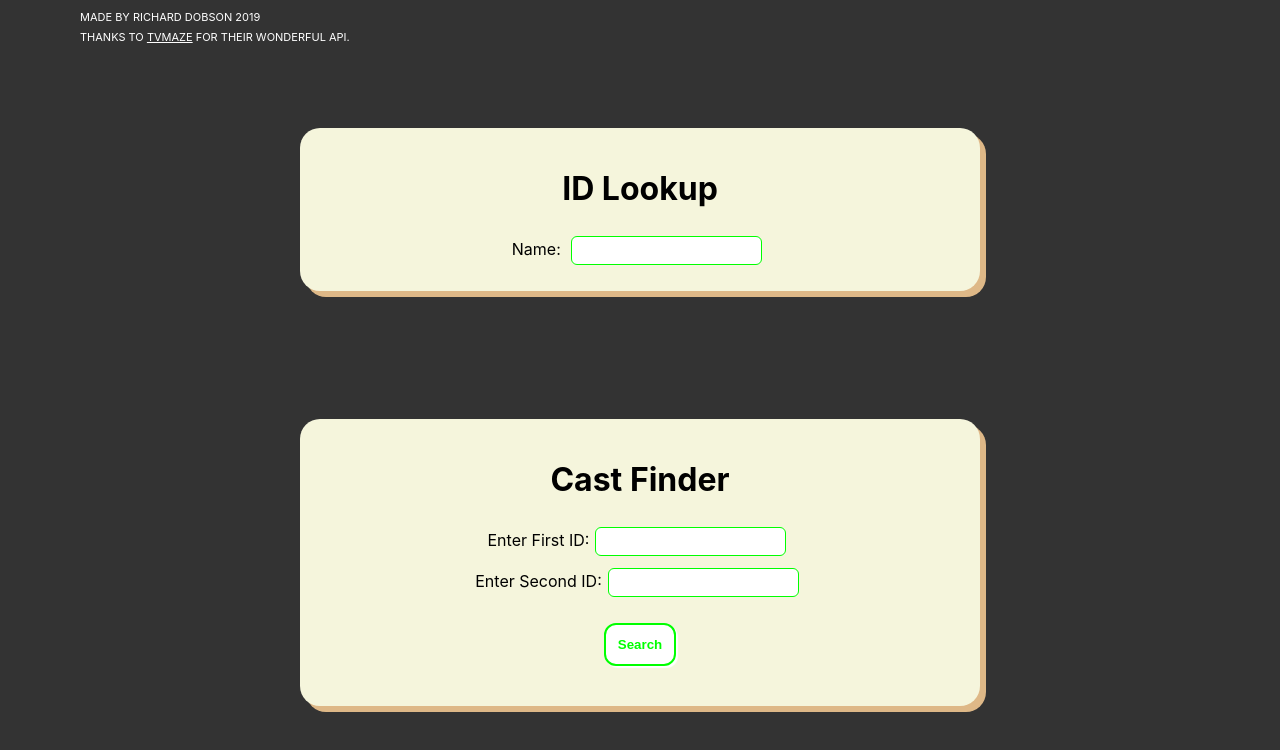
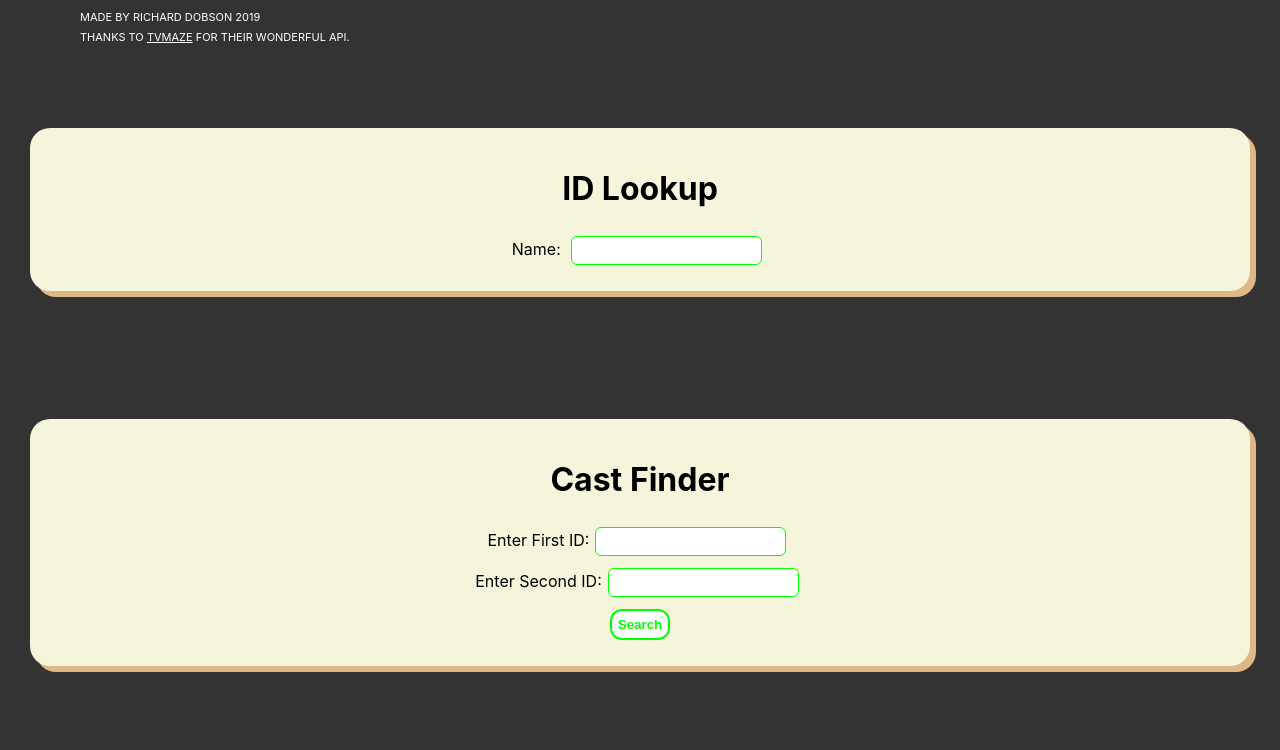
Before and after one commit to rpdobson123/actor-finder, a React (Create React App) app: page / in a window 1280 px wide. Shown: the top 750 px of the page. Built offline with nearby package versions, Linux system fonts and the light colour scheme.

Commit message:
add autofill button + style

```diff
--- a/src/App.css
+++ b/src/App.css
@@ -6,8 +6,21 @@ body {
 }
 
 .id-lookup-container {
+  display: grid;
+    grid-template-columns: 1fr 1fr;
   text-align: left;
   margin: auto;
+  max-height: 350px;
+  overflow: auto;
+}
+.id-lookup-container div {
+  height: 40px;
+  white-space: nowrap;
+}
+.id-lookup-container div .name {
+  overflow: hidden;
+  text-overflow: ellipsis;
+  max-width: calc(100% - 50px);
 }
 
 .profile-container {
@@ -45,12 +58,10 @@ body {
 
 
 .page-body {
-  display: block;
   background-color: beige;
-  width: 50%;
   display: flex;
   flex-direction: column;
-  margin: auto;
+  margin: auto 30px;
   padding: 20px;
   margin-top: 10%;
   border-radius: 20px;
@@ -77,14 +88,12 @@ input:focus {
   outline: none;
 }
 button {
-  padding: 12px;
-  margin: 20px;
-  margin-top: 20px;
+  padding: 6px;
+  margin: 6px;
   border-radius: 12px;
   color: lime;
   background: white;
   font-weight: 700;
-  box-shadow: 2px 2px 1px white;
   border: 2px solid lime;
   transition: color 200ms, background 300ms;
   cursor: pointer;
--- a/src/App.js
+++ b/src/App.js
@@ -12,7 +12,7 @@ class App extends React.Component {
       err: '',
       searchName: '',
       step: 'inputs',
-      ids: [],
+      ids: ['', ''],
     }
   }
 
@@ -68,17 +68,17 @@ class App extends React.Component {
     return <div className="input-container">
       <div>
         <label>Enter First ID:</label>
-        <input autoFocus onChange={e => this.setState({ ids: [e.currentTarget.value, ids[1] || ''] })} />
+        <input autoFocus onChange={e => this.setState({ ids: [e.currentTarget.value, ids[1] || ''] })} value={ids[0]} />
       </div>
       <div>
         <label>Enter Second ID:</label>
-        <input onChange={e => this.setState({ ids: [ids[0] || '', e.currentTarget.value] })} />
+        <input onChange={e => this.setState({ ids: [ids[0] || '', e.currentTarget.value] })} value={ids[1]} />
       </div>
       <button onClick={this.submitInputs}>Search</button>
     </div>
   }
   renderResults = () => {
-    return <div><div><button onClick={() => this.setState({ step: 'inputs', commonCast: [], ids: [] })}>Try Again</button></div>
+    return <div><div><button onClick={() => this.setState({ step: 'inputs', commonCast: [], ids: ['', ''] })}>Try Again</button></div>
       {
         this.state.commonCast.length ? (
           <div className="profile-container">{this.state.commonCast.map(commonCastMember => <div className="profile">
@@ -91,7 +91,7 @@ class App extends React.Component {
             </div>
             <div className="actor"><b>{commonCastMember.person.name}</b></div>
           </div>)}</div>) :
-          <h4>Sadly, there is no crossover according to the tool. It might be wrong, I'm sorry</h4>}
+          <h4>Sadly, there are no crossover actors. It might be wrong, The data isn't perfect</h4>}
     </div>
   }
 
@@ -115,7 +115,10 @@ class App extends React.Component {
         this.setState({ idLookupResults: results, loadingLookup: false, searchName: '' })
         this.setState({ loadingLookup: false })
       }}>Search</button> : ''}
-      {this.state.idLookupResults && <div className="id-lookup-container">{this.state.idLookupResults.map(idLookupResult => <div><b>{idLookupResult.show.id}</b> - {idLookupResult.show.name} ({new Date(idLookupResult.show.premiered).getFullYear()}) </div>)}</div>}
+      {this.state.idLookupResults && <div className="id-lookup-container">{this.state.idLookupResults.map(idLookupResult => <div className="name"><b>{idLookupResult.show.id}</b> - {idLookupResult.show.name} ({new Date(idLookupResult.show.premiered).getFullYear()})
+        <button onClick={() => this.setState({ ids: [`${idLookupResult.show.id}`, this.state.ids[1]] })}>1</button>
+        <button onClick={() => this.setState({ ids: [this.state.ids[0], `${idLookupResult.show.id}`] })}>2</button>
+      </div>)}</div>}
       {this.state.idLookupResults && !this.state.idLookupResults.length ? 'No Results Found.' : ''}
     </div >
   }
```
